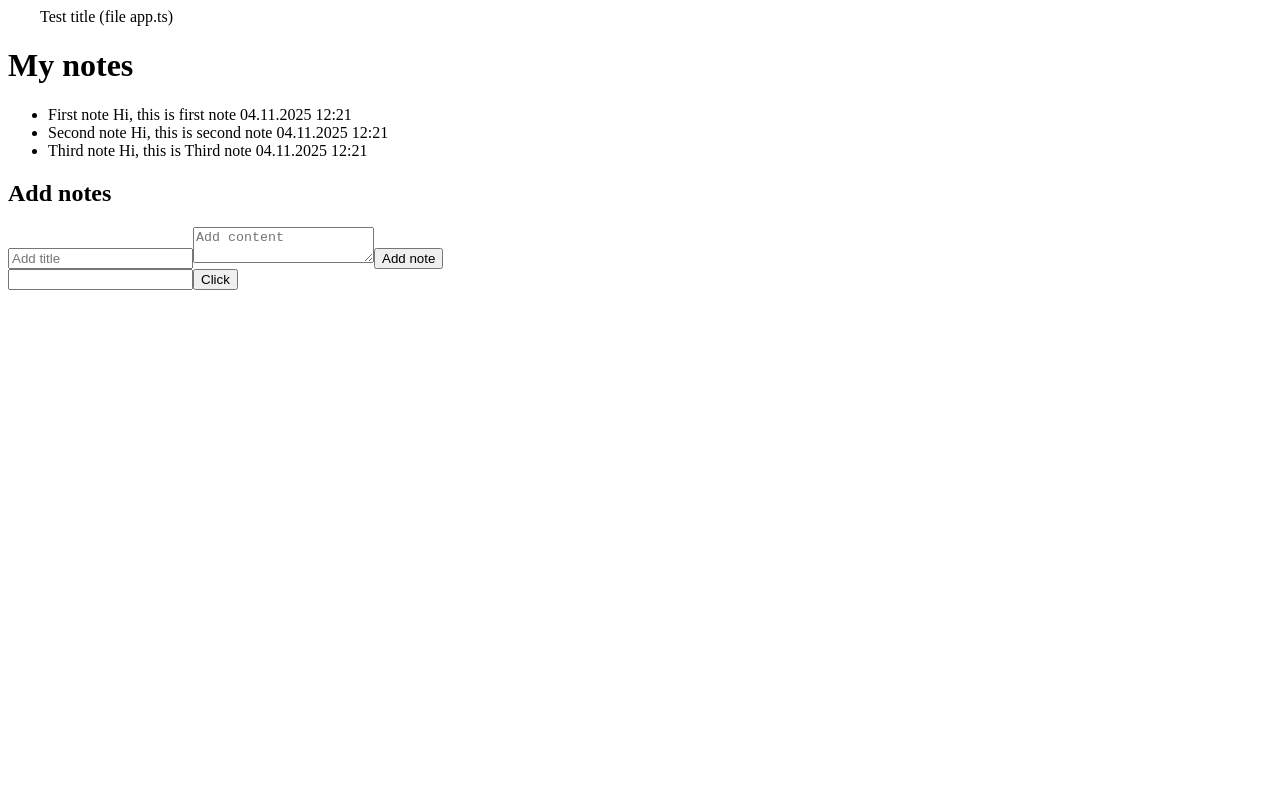
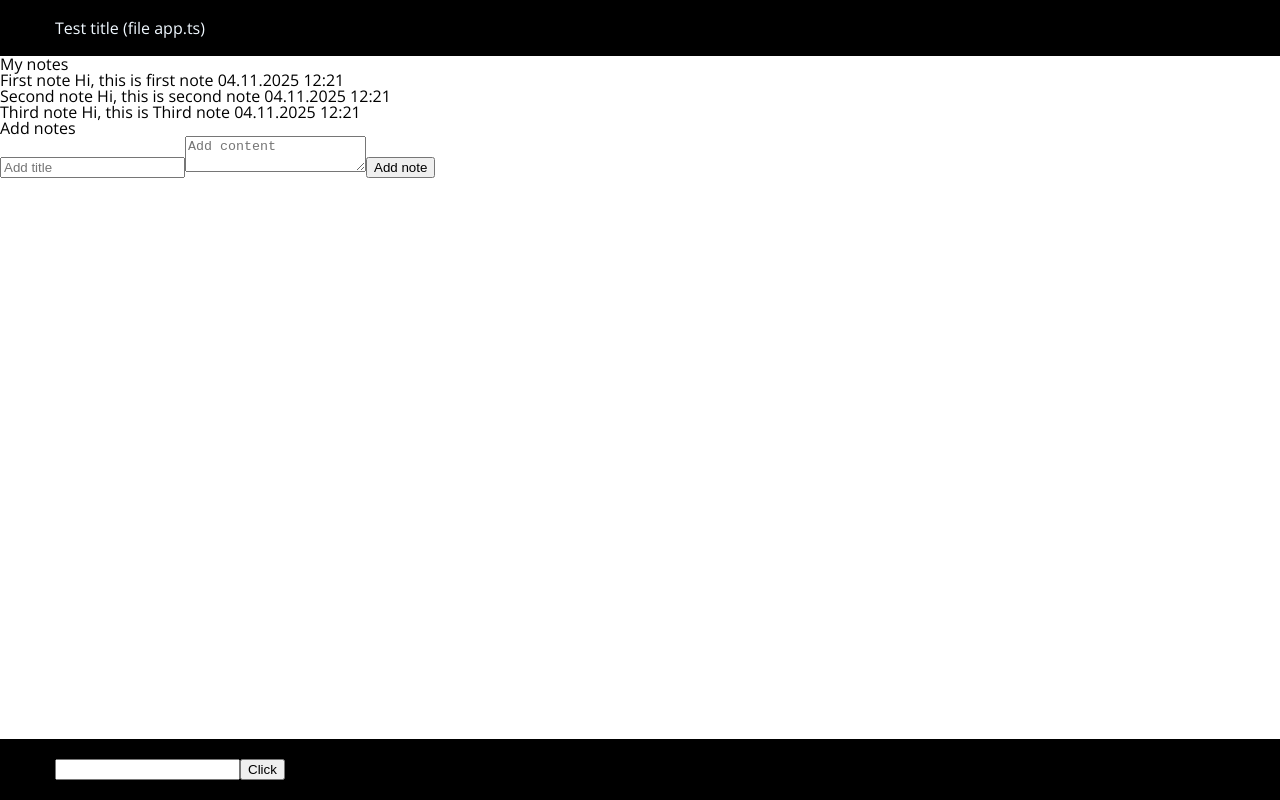
Before and after one commit to Grinch3214/learn-angular, an Angular app: page / in a window 1280 px wide. Built offline with nearby package versions, Linux system fonts and the light colour scheme.

Commit message:
Added reset css

```diff
--- a/src/app/app.html
+++ b/src/app/app.html
@@ -1,5 +1,9 @@
-<app-header [title]="title"></app-header>
+<div class="wrapper">
+	<app-header [title]="title"></app-header>
 
-<router-outlet></router-outlet>
+	<main class="main">
+		<router-outlet></router-outlet>
+	</main>
 
-<app-footer (subscribeClicked)="handleSubscribe()"></app-footer>
+	<app-footer (subscribeClicked)="handleSubscribe()"></app-footer>
+</div>
--- a/src/app/app.scss
+++ b/src/app/app.scss
@@ -0,0 +1,9 @@
+.wrapper {
+  display: flex;
+  flex-flow: column;
+  min-height: 100dvh;
+}
+
+.main {
+  flex: 1;
+}
--- a/src/app/footer/footer.html
+++ b/src/app/footer/footer.html
@@ -1,5 +1,7 @@
-<footer [ngClass]="{ 'footer-class': username }">
-	<p *ngIf="username" [ngStyle]="{'color': username  ? 'blue': 'black'}">Hello user: {{ username }}</p>
-	<input type=" text" [(ngModel)]="username">
-	<button (click)="onSubscribe(); username = ''">Click</button>
+<footer class="footer" [ngClass]="{ 'footer-class': username }">
+	<div class="container footer__container">
+		<p *ngIf="username" [ngStyle]="{'color': username  ? 'blue': 'black'}">Hello user: {{ username }}</p>
+		<input type=" text" [(ngModel)]="username">
+		<button (click)="onSubscribe(); username = ''">Click</button>
+	</div>
 </footer>
--- a/src/app/footer/footer.scss
+++ b/src/app/footer/footer.scss
@@ -1,3 +1,8 @@
-.footer-class {
-  background: #d9ff00;
+.footer {
+  padding: 20px 0;
+  background: #000;
+  color: aliceblue;
+
+  &__container {
+  }
 }
--- a/src/app/header/header.html
+++ b/src/app/header/header.html
@@ -1,5 +1,5 @@
-<header>
-	<div class="container">
+<header class="header">
+	<div class="container header__container">
 		{{ title }}
 	</div>
 </header>
--- a/src/app/header/header.scss
+++ b/src/app/header/header.scss
@@ -0,0 +1,8 @@
+.header {
+  padding: 20px 0;
+  background: #000;
+  color: aliceblue;
+
+  &__container {
+  }
+}
--- a/src/index.html
+++ b/src/index.html
@@ -1,13 +1,20 @@
 <!doctype html>
 <html lang="en">
+
 <head>
 	<meta charset="utf-8">
 	<title>LearnAngular</title>
 	<base href="/">
 	<meta name="viewport" content="width=device-width, initial-scale=1">
+	<link rel="preconnect" href="https://fonts.googleapis.com">
+	<link rel="preconnect" href="https://fonts.gstatic.com" crossorigin>
+	<link href="https://fonts.googleapis.com/css2?family=Open+Sans:ital,wght@0,300..800;1,300..800&display=swap"
+		rel="stylesheet">
 	<link rel="icon" type="image/x-icon" href="favicon.ico">
 </head>
+
 <body>
 	<app-root></app-root>
 </body>
+
 </html>
--- a/src/styles.scss
+++ b/src/styles.scss
@@ -1,3 +1,139 @@
+*,
+*::before,
+*::after {
+  box-sizing: border-box;
+}
+
+html,
+body,
+div,
+span,
+applet,
+object,
+iframe,
+h1,
+h2,
+h3,
+h4,
+h5,
+h6,
+p,
+blockquote,
+pre,
+a,
+abbr,
+acronym,
+address,
+big,
+cite,
+code,
+del,
+dfn,
+em,
+img,
+ins,
+kbd,
+q,
+s,
+samp,
+small,
+strike,
+strong,
+sub,
+sup,
+tt,
+var,
+b,
+u,
+i,
+center,
+dl,
+dt,
+dd,
+ol,
+ul,
+li,
+fieldset,
+form,
+label,
+legend,
+table,
+caption,
+tbody,
+tfoot,
+thead,
+tr,
+th,
+td,
+article,
+aside,
+canvas,
+details,
+embed,
+figure,
+figcaption,
+footer,
+header,
+hgroup,
+menu,
+nav,
+output,
+ruby,
+section,
+summary,
+time,
+mark,
+audio,
+video {
+  margin: 0;
+  padding: 0;
+  border: 0;
+  font-size: 100%;
+  font: inherit;
+  vertical-align: baseline;
+}
+/* HTML5 display-role reset for older browsers */
+article,
+aside,
+details,
+figcaption,
+figure,
+footer,
+header,
+hgroup,
+menu,
+nav,
+section {
+  display: block;
+}
+body {
+  line-height: 1;
+}
+ol,
+ul {
+  list-style: none;
+}
+blockquote,
+q {
+  quotes: none;
+}
+blockquote:before,
+blockquote:after,
+q:before,
+q:after {
+  content: '';
+  content: none;
+}
+table {
+  border-collapse: collapse;
+  border-spacing: 0;
+}
+
+body {
+  font-family: 'Open Sans', sans-serif;
+  font-weight: 400;
+}
+
 .container {
   max-width: 1200px;
   margin: 0 auto;
```
Lines whose indentation alone changed are shown as unchanged.
